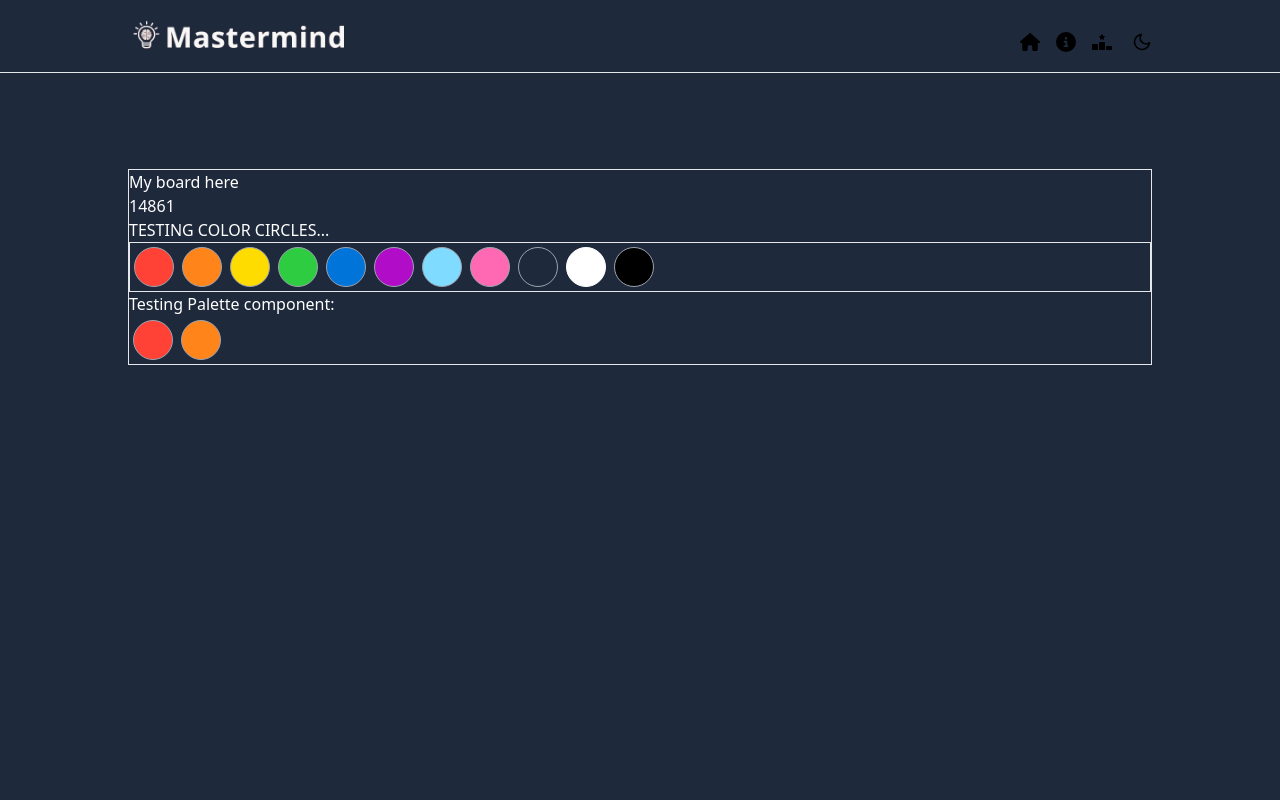
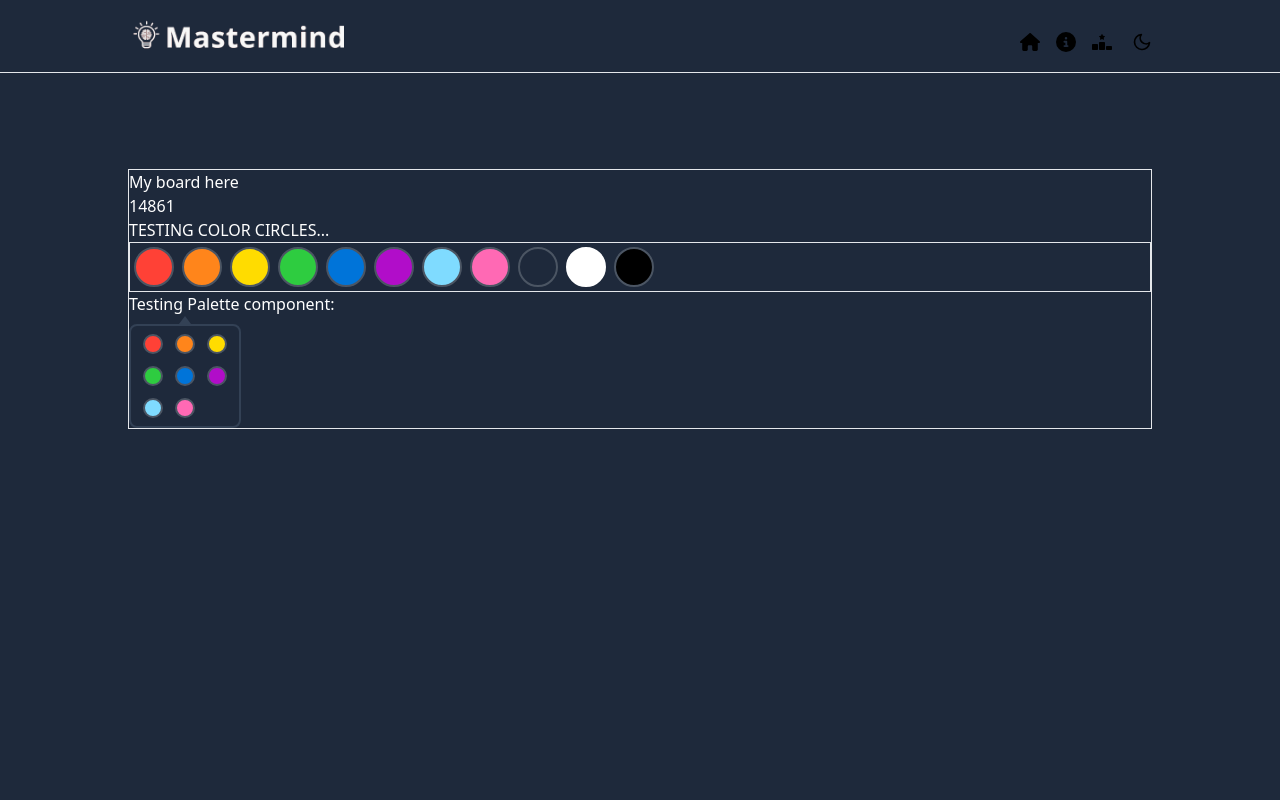
Before and after one commit to patobottos/mastermind, a Next.js app: page / in a window 1280 px wide. Shown: the top 800 px of the page. Built offline with nearby package versions, Linux system fonts and the light colour scheme.

Commit message:
Palette component with on hover darkening effect

```diff
--- a/src/components/Circle.tsx
+++ b/src/components/Circle.tsx
@@ -12,21 +12,21 @@ function Circle({ size, color }: CircleProps) {
 
   const colorVariants: { [key: string]: string } = {
     crimson: "bg-crimson",
-    sunrise: " bg-sunrise",
-    sunny: " bg-sunny",
-    emerald: " bg-emerald",
-    azure: " bg-azure",
-    velvet: " bg-velvet",
-    sky: " bg-sky",
-    rosy: " bg-rosy",
-    miss: " bg-transparent",
+    sunrise: "bg-sunrise",
+    sunny: "bg-sunny",
+    emerald: "bg-emerald",
+    azure: "bg-azure",
+    velvet: "bg-velvet",
+    sky: "bg-sky",
+    rosy: "bg-rosy",
+    miss: "bg-transparent",
     present: "border-white bg-white",
     match: "border-black bg-black",
   };
 
   return (
     <div
-      className={`${sizeVariants[size]} ${colorVariants[color]} border border-gray-400 m-1 rounded-full`}
+      className={`${sizeVariants[size]} ${colorVariants[color]} border-2 border-gray-600 m-1 rounded-full hover:brightness-[.8]`}
     ></div>
   );
 }
--- a/src/components/Palette.tsx
+++ b/src/components/Palette.tsx
@@ -1,16 +1,38 @@
 import Circle from "./Circle";
 
 function Palette() {
-  const paletteColors: string[] = ["crimson", "sunrise"];
+  const paletteColors: string[] = [
+    "crimson",
+    "sunrise",
+    "sunny",
+    "emerald",
+    "azure",
+    "velvet",
+    "sky",
+    "rosy",
+  ];
 
   return (
-    <div className="flex">
-      {paletteColors.map((backgroundColor, index) => {
-        return (
-          <Circle key={backgroundColor} size="large" color={backgroundColor} />
-        );
-      })}
+    <div className="flex flex-col margin-auto items-center">
+      <div
+        className="w-0 h-0
+          border-l-[6px] border-l-transparent
+          border-b-[8px] border-b-slate-700
+          border-r-[6px] border-r-transparent"
+      ></div>
+      <div className="w-28 flex justify-center border-2 border-slate-700 rounded-lg p-1">
+        <div className="grid grid-cols-3 gap-1">
+          {paletteColors.map((backgroundColor, index) => (
+            <Circle
+              key={backgroundColor}
+              size="small"
+              color={backgroundColor}
+            />
+          ))}
+        </div>
+      </div>
     </div>
   );
 }
+
 export default Palette;
--- a/tailwind.config.ts
+++ b/tailwind.config.ts
@@ -40,6 +40,7 @@ const config: Config = {
         'velvet': '#B10DC9',
         'sky': '#7FDBFF',
         'rosy': '#FF69B4',
+        'gold': '#FFD700',
       },
     },
   },
```
